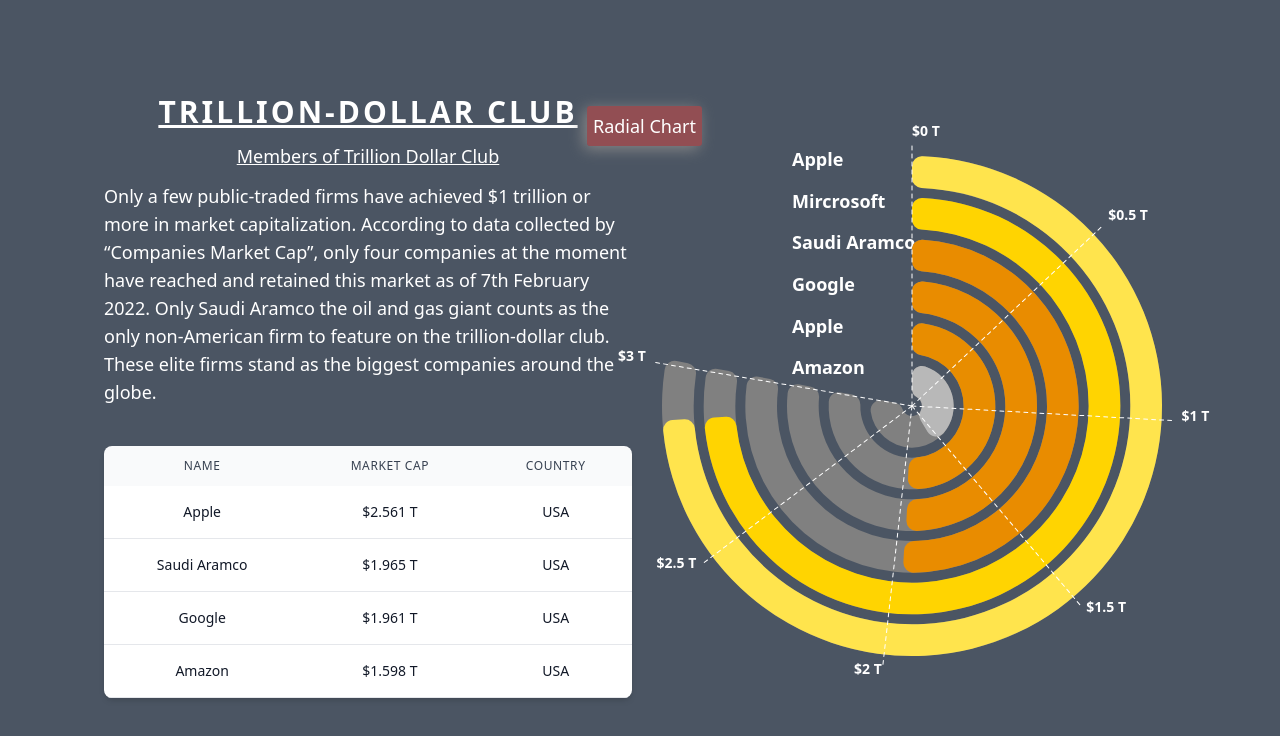
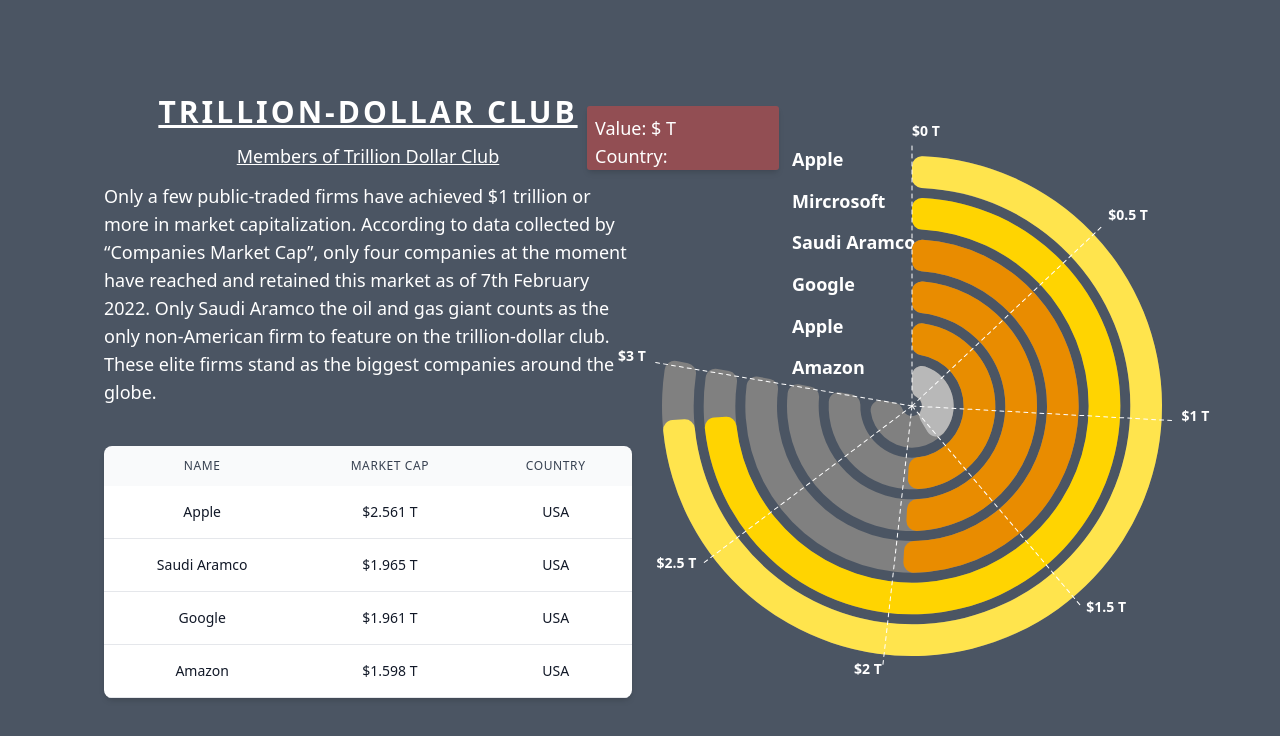
Before and after one commit to simbamkenya/radial-chart-d3, a React (Create React App) app: page / in a window 1280 px wide. Shown: the top 736 px of the page. Built offline with nearby package versions, Linux system fonts and the light colour scheme.

Commit message:
fixed chart interaction

```diff
--- a/src/components/Radial.js
+++ b/src/components/Radial.js
@@ -1,8 +1,9 @@
-import React, { useEffect, useRef} from 'react'
+import React, { useEffect, useRef, useState} from 'react'
 import {scaleLinear, max, arc, interpolate, scaleOrdinal, schemeCategory10, select} from 'd3'
 
 
 function Radial() {
+    const [toolTip, setTooltip] = useState('')
     const width= 650,
         height = 600,
         chartRadius = height/2 - 40;
@@ -84,29 +85,39 @@
     // const container = select('#radialContainer')
     //     .style('position', 'relative')
 
-    select('#svgcontainer').style('position', 'relativ')
+    select('#svgcontainer')
     const tooltip = select('.tooltip')
 
 
     const handleMouseMove = (e,d) => {
-        tooltip.style('left', (e.pageX + 10) + 'px')
-            .style('top', (e.pageY - 25) + 'px')
+        const value = d.value;
+        const country = d.country;
+          setTooltip({value, country})
+        //   console.log(mousePosition)
+        // tooltip.style('left', (e.pageX + 10) + 'px')
+        //     .style('top', (e.pageY - 25) + 'px')
+
+            // .attr('class', 'font-medium absolute text-lg shadow-md text-white px-2 py-2 border-gray-200')
             // .style('display', 'inline-block')
-            .style('z-index', 999)
-            .html(`${d.name}: $${d.value} T <br/> ${d.country}`)
+            // .style('z-index', 999)
+            // .html(`${d.name}: $${d.value} T <br/> ${d.country}`)
 
-            console.log(e.pageX)
+            // console.log({e})
     }
 
     const handleMouseOut = (e, d) => {
-        tooltip.style('display', 'nonek')
+        tooltip.style('opacity', 1)
 
     }
 
 
     return (
-            <div id='svgcontainer'>
-                <div className='tooltip font-medium text-lg px-2 py-2'>Radial Chart</div>
+            <div id='svgcontainer' className='relative'>
+                {/* {console.log('value', toolTip.value)} */}
+               <div className='absolute inset-x-0 top-0 h-16 w-48 tooltip font-medium text-lg shadow-md text-white px-2 py-2'>
+                   <div>Value: ${toolTip.value} T</div>
+                   <div>Country: {toolTip.country}</div>
+               </div>
             <svg width={width} height={height} className='fill-white'>
                 <g transform={`translate(${width/2},${height/2})`}>
                     {data.map((d,i)=> (
@@ -126,7 +137,7 @@
                             {/* <text x={chartRadius -120} transform={`rotate(${rad2deg(90 * 0.3 * i) - 90})`}>00000000</text> */}
                             {/* {console.log(arcGenerator(d))} */}
                             {/* {console.log(arcGenerator({innerRadius: getInnerRadius(i), outerRadius: getOuterRadius(i), endAngle: scale(d) }))} */}
-                        </g>
+                       </g>
                     ))}
 
                     {ticks.map((d,i) => (
@@ -137,6 +148,7 @@
                     ))}
                 </g>
             </svg>
+
         </div>
     )
 }
--- a/src/index.css
+++ b/src/index.css
@@ -25,12 +25,10 @@
 } */
 
 .tooltip {
-  position: absolute;
+  /* opacity: 1; */
+  /* top: -12px; */
+  /* left: 0; */
   /* display: none; */
   background: rgba(194, 74, 74, 0.6);
   border-radius: 3px;
-  box-shadow: -3px 3px 15px #888;
-  color: white;
-  padding: 6px;
-  z-index: 999;
 }
```
Also changed, not shown: src/components/Test.js (added).
